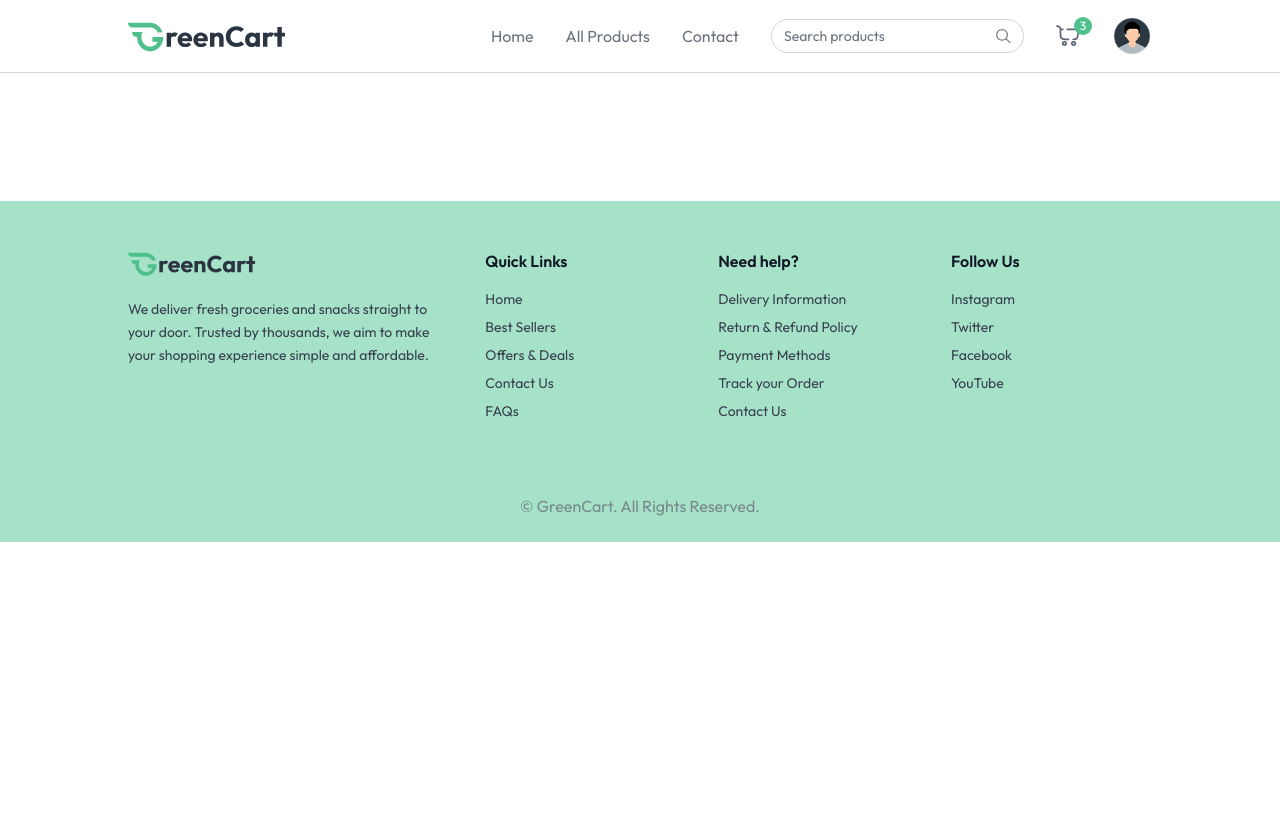
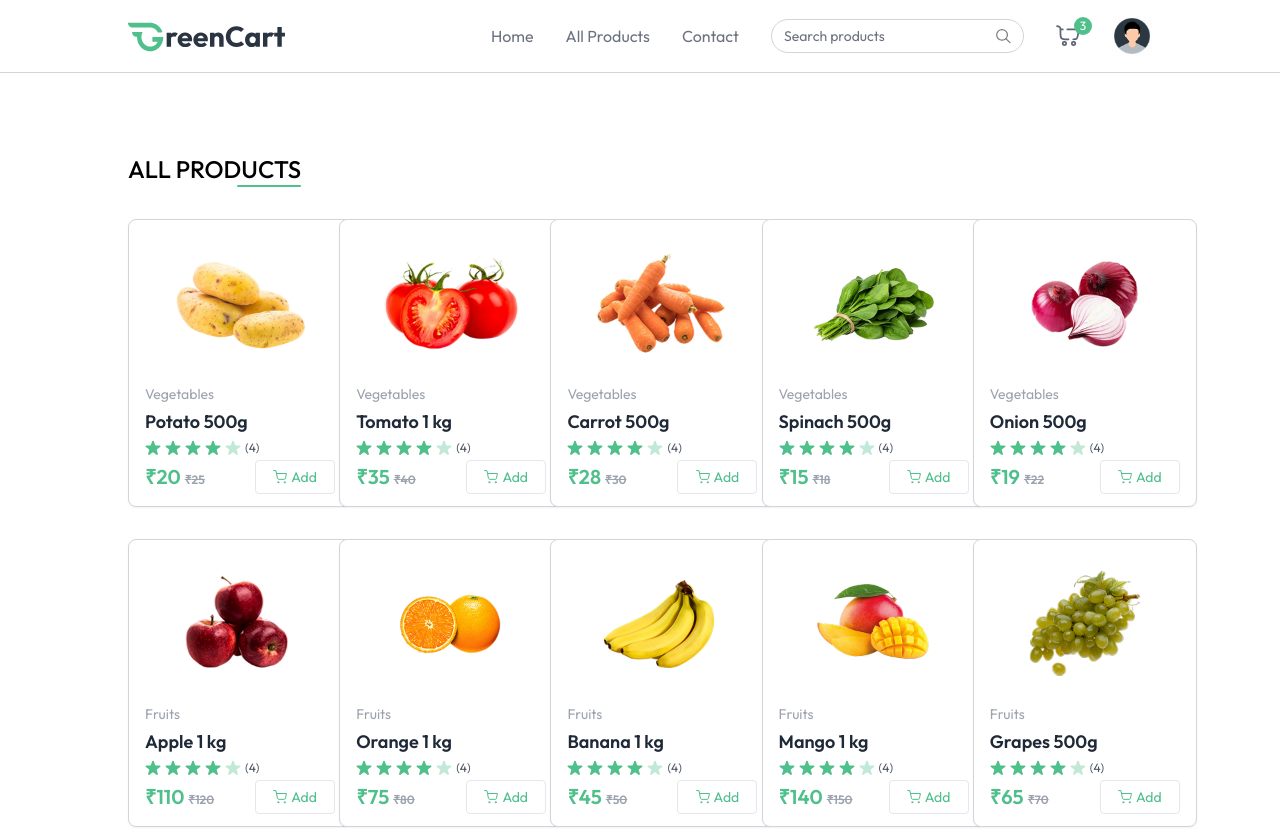
Before and after one commit to rameshwar8767/GreenCart, a React (Vite) app in the folder frontend/: page /products in a window 1280 px wide. Shown: the top 829 px of the page. Before the commit the page ends 800 px from the top, so only its background shows below. Built offline with nearby package versions, Linux system fonts and the light colour scheme.

Commit message:
feat: Add AllProducts page and integrate product filtering based on search query

```diff
--- a/frontend/src/App.jsx
+++ b/frontend/src/App.jsx
@@ -6,6 +6,7 @@
 import Footer from './components/Footer'
 import { useAppContext } from './context/AppContext'
 import Login from './components/Login'
+import AllProducts from './pages/AllProducts'
 function App() {
  const isSellerPath = useLocation().pathname.includes('seller')
 const {showUserLogin} = useAppContext()
@@ -18,6 +19,7 @@
       <div className={`${isSellerPath ? '' : 'px-6 md:px-16 lg:px-24 xl:px-32 py-4'} `}>
         <Routes>
           <Route path="/" element={<Home/>} />
+          <Route path="/products" element={<AllProducts/>} />
         </Routes>
       </div>
       {!isSellerPath && <Footer/>}
--- a/frontend/src/components/Login.jsx
+++ b/frontend/src/components/Login.jsx
@@ -6,11 +6,18 @@
     const [name, setName] = React.useState("");
     const [email, setEmail] = React.useState("");
     const [password, setPassword] = React.useState("");
-    const {setShowUserLogin} = useAppContext()
-
+    const {setShowUserLogin, setUser} = useAppContext()
+    const onSubmitHandler = async(event)=>{
+        event.preventDefault();
+        setUser({
+            email: "abc@gmail.com",
+            name:"abc"
+        })
+        setShowUserLogin(false)
+    }
     return (
         <div onClick={()=> setShowUserLogin(false)} className='fixed top-0 bottom-0 left-0 right-0 z-30 flex items-center text-sm text-gray-600 bg-black/50'>
-            <form onClick={(e)=>e.stopPropagation()} className="flex flex-col gap-4 m-auto items-start p-8 py-12 w-80 sm:w-[352px] rounded-lg shadow-xl border border-gray-200 bg-white">
+            <form onSubmit={onSubmitHandler} onClick={(e)=>e.stopPropagation()} className="flex flex-col gap-4 m-auto items-start p-8 py-12 w-80 sm:w-[352px] rounded-lg shadow-xl border border-gray-200 bg-white">
                 <p className="text-2xl font-medium m-auto">
                     <span className="text-primary">User</span> {state === "login" ? "Login" : "Sign Up"}
                 </p>
--- a/frontend/src/context/AppContext.jsx
+++ b/frontend/src/context/AppContext.jsx
@@ -12,6 +12,7 @@
     const [showUserLogin, setShowUserLogin] = useState(false)
     const [products, setProducts] = useState([])
     const [cartItems, setCartItems] = useState({})
+    const [searchQuery, setSearchQuery] = useState({})
 
     const addToCart = (itemId) => {
        let cartData =structuredClone(cartItems)
@@ -49,7 +50,7 @@
         fetchProducts()
     }
     ,[])
-    const value = {navigate, user, setUser, setIsSeller,currency, isSeller, showUserLogin, setShowUserLogin, products,updateCartItem, removeFromCart ,setProducts,addToCart, cartItems}
+    const value = {navigate, user, setUser, setIsSeller,currency, isSeller, showUserLogin, setShowUserLogin, products,updateCartItem, removeFromCart ,setProducts,addToCart, cartItems,searchQuery, setSearchQuery}
     return (
         <AppContext.Provider value={value}>
             {children}
--- /dev/null
+++ b/frontend/src/pages/AllProducts.jsx
@@ -0,0 +1,43 @@
+import React, { useEffect, useState } from 'react'
+import { useAppContext } from '../context/AppContext'
+import ProductCard from '../components/ProductCard'
+
+const AllProducts = () => {
+
+    const {products, searchQuery} = useAppContext()
+    const [filterProducts, setFilterProducts] = useState([])
+
+    useEffect(()=>{
+        if(searchQuery.length > 0){
+            setFilterProducts(products.filter(
+
+                product => product.name.toLowerCase().includes(searchQuery.toLowerCase())
+)
+            )
+        }else{
+                setFilterProducts(products)
+        }
+
+},[products, searchQuery])
+  return (
+    <div className='mt-16 flex flex-col'>
+      <div className='flex flex-col items-end w-max'>
+        <p className='text-2xl font-medium uppercase'>All Products</p>
+        <div className='w-16 h-0.5 bg-primary rounded-full'></div>
+      </div>
+
+      <div className='grid grid-cols-2 sm:grid-cols-3 md:grid-cols-4 lg:grid-cols-5 gap-4 mt-8 md:gap-6 lg:gap-8'>
+        {filterProducts.length === 0 && (
+            <div className='col-span-5 flex items-center justify-center text-gray-500'>
+                No products found
+            </div>
+        )}
+        {filterProducts.filter((product)=> product.inStock).map((product, index)=> (
+            <ProductCard key={index} product={product}/>
+        ))}
+      </div>
+    </div>
+  )
+}
+
+export default AllProducts
```
